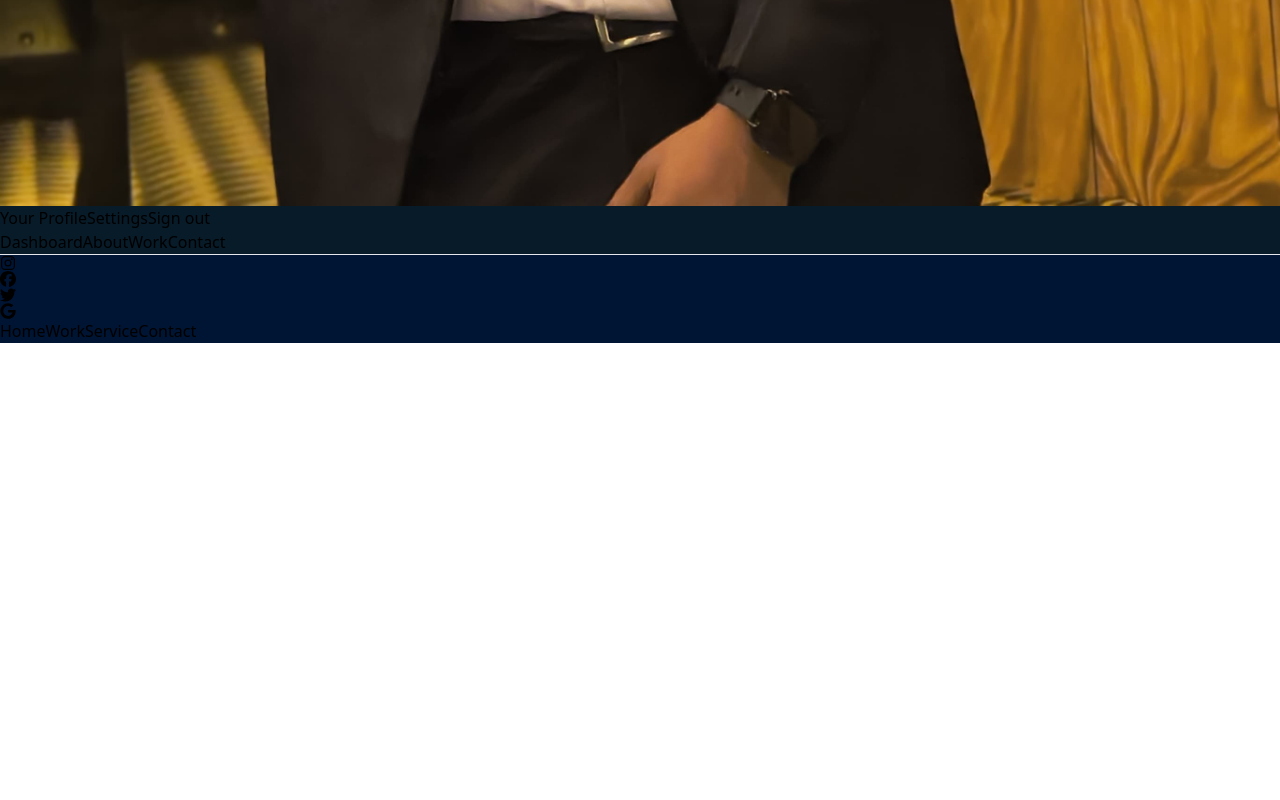
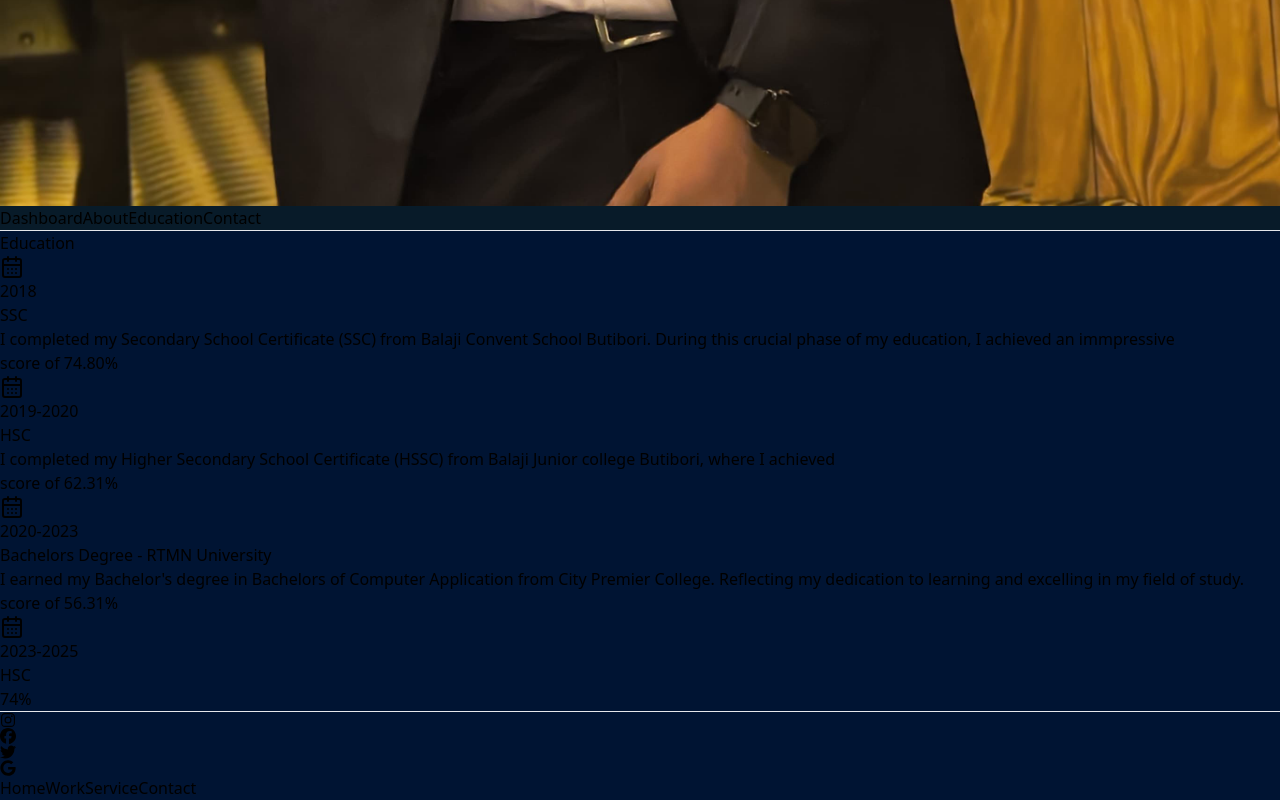
Before and after one commit to Tusharzade2002/portfolioTushar, a React (Vite) app in the folder portfolio/: page /education in a window 1280 px wide. Shown: the part 1883-2683 px from the top of the page. Before the commit the page ends 2226 px from the top, so only its background shows below. Built offline with nearby package versions, Linux system fonts and the light colour scheme.

Commit message:
update education page

```diff
--- a/portfolio/src/App.jsx
+++ b/portfolio/src/App.jsx
@@ -20,7 +20,7 @@ function App() {
         <Routes class="bg-gray-800">
           <Route path='/' element={<Dashboard/>}/>
           <Route path='/about' element={<About/>}/>
-          <Route path='/work' element={<Work/>}/>
+          <Route path='/education' element={<Work/>}/>
           <Route path='/service' element={<Service/>}/>
           <Route path='/contact' element={<Contact/>}/>
         </Routes>
--- a/portfolio/src/Layout/Footer.jsx
+++ b/portfolio/src/Layout/Footer.jsx
@@ -9,16 +9,16 @@ function Footer() {
     <div className='py-4 text-white'>
       <hr></hr>
          <div class="flex items-center justify-center pt-3">
-         <IoLogoInstagram  className='mx-4'/>
-         <FaFacebook className='mx-4'/>
-         <FaTwitter className='mx-4'/>
-         <FaGoogle className='mx-4'/>
+         <IoLogoInstagram  className='mx-4 hover:text-teal-300'/>
+         <FaFacebook className='mx-4 hover:text-teal-300'/>
+         <FaTwitter className='mx-4 hover:text-teal-300'/>
+         <FaGoogle className='mx-4 hover:text-teal-300'/>
          </div>
          <div class="flex items-center justify-center mt-4">
-            <Link to="/" className='mx-4 md:mx-6'>Home</Link>
-            <Link to="/work" className='mx-4 md:mx-6'>Work</Link>
-            <Link to="/service" className='mx-4 md:mx-6'>Service</Link>
-            <Link to="/contact" className='mx-4 md:mx-6'>Contact</Link>
+            <Link to="/" className='mx-4 md:mx-6 hover:text-teal-300'>Home</Link>
+            <Link to="/work" className='mx-4 md:mx-6 hover:text-teal-300'>Work</Link>
+            <Link to="/service" className='mx-4 md:mx-6 hover:text-teal-300'>Service</Link>
+            <Link to="/contact" className='mx-4 md:mx-6 hover:text-teal-300'>Contact</Link>
          </div>
     </div>
   )
--- a/portfolio/src/Layout/Navbar.jsx
+++ b/portfolio/src/Layout/Navbar.jsx
@@ -41,9 +41,9 @@ function Navbar() {
           </svg>
         </button>
       </div>
-      <div class="flex flex-1 items-center justify-center sm:items-stretch sm:justify-start">
+      <div class="flex flex-1 items-center justify-center sm:items-stretch sm:justify-between">
         <div class="flex shrink-0 items-center">
-          <p className='text-white font-semibold text-2xl'>T Z</p>
+          <p className='text-white font-semibold ms-10 text-2xl'>T Z</p>
          <button className='  mt-3 flex transition-transform duration-300 transform rounded-full bg-gradient-to-r from-green-400 to-blue-500 md:inline hover:scale-110 animate-slide-in-delay p-1 text-zinc-50 items-center'>
 
         </button>
@@ -52,7 +52,7 @@ function Navbar() {
           <div class="flex space-x-4 " >
             <Link to="/" class="rounded-md bg-gray-900 px-3 py-2 text-sm font-medium text-white" aria-current="page">Portfolio</Link>
             <Link to="/about" class="rounded-md px-3 py-2 text-sm font-medium text-gray-300 hover:bg-gray-700 hover:text-white">About</Link>
-            <Link to="/work" class="rounded-md px-3 py-2 text-sm font-medium text-gray-300 hover:bg-gray-700 hover:text-white">Work</Link>
+            <Link to="/education" class="rounded-md px-3 py-2 text-sm font-medium text-gray-300 hover:bg-gray-700 hover:text-white">Eduation</Link>
             <Link to="/contact" class="rounded-md px-3 py-2 text-sm font-medium text-gray-300 hover:bg-gray-700 hover:text-white">Contact</Link>
           </div>
         </div>
@@ -80,13 +80,13 @@ function Navbar() {
               From: "transform opacity-100 scale-100"
               To: "transform opacity-0 scale-95"
           --> */}
-          <div  class={` absolute right-0 z-10 mt-2 w-48 origin-top-right rounded-md bg-white py-1 ring-1 shadow-lg ring-black/5   ${isopenButton ? "block": "hidden"}`}
+          {/* <div  class={` absolute right-0 z-10 mt-2 w-48 origin-top-right rounded-md bg-white py-1 ring-1 shadow-lg ring-black/5   ${isopenButton ? "block": "hidden"}`}
                role="menu" aria-orientation="vertical" aria-labelledby="user-menu-button"
                tabindex="-1"  >
             <Link to="/profile" class="block px-4 py-2 text-sm text-gray-700" role="menuitem" tabindex="-1" id="user-menu-item-0">Your Profile</Link>
             <Link to="/setting" class="block px-4 py-2 text-sm text-gray-700" role="menuitem" tabindex="-1" id="user-menu-item-1">Settings</Link>
             <Link to="/Signout" class="block px-4 py-2 text-sm text-gray-700" role="menuitem" tabindex="-1" id="user-menu-item-2">Sign out</Link>
-          </div>
+          </div> */}
         </div>
       </div>
     </div>
@@ -98,11 +98,12 @@ function Navbar() {
       {/* <!-- Current: "bg-gray-900 text-white", Default: "text-gray-300 hover:bg-gray-700 hover:text-white" --> */}
       <Link to="/" class="block rounded-md bg-gray-900 px-3 py-2 text-base font-medium text-white" aria-current="page">Dashboard</Link>
       <Link to='/about' class="block rounded-md px-3 py-2 text-base font-medium text-gray-300 hover:bg-gray-700 hover:text-white">About</Link>
-      <Link to='/work' class="block rounded-md px-3 py-2 text-base font-medium text-gray-300 hover:bg-gray-700 hover:text-white">Work</Link>
+      <Link to='/education' class="block rounded-md px-3 py-2 text-base font-medium text-gray-300 hover:bg-gray-700 hover:text-white">Education</Link>
       <Link to="/contact" class="block rounded-md px-3 py-2 text-base font-medium text-gray-300 hover:bg-gray-700 hover:text-white">Contact</Link>
     </div>
   </div>
 </nav>
+<hr></hr>
     </motion.div>
   )
 }
--- a/portfolio/src/Pages/About.jsx
+++ b/portfolio/src/Pages/About.jsx
@@ -37,7 +37,9 @@ function About() {
                       </motion.p>
 
                    <motion.div
-
+              initial={{ y: 100, opacity: 0 }} // Start below and invisible
+              whileInView={{ y: 0, opacity: 1 }} // Animate when visible
+              transition={{ duration: 0.5, ease: "easeIn" }}
                    className='px-8 py-8 text-sm text-start md:px-[100px] md:py-10 md:text-xl'>
                    Engaging actively within the open-source community has been a profoundly fulfilling journey. I firmly embrace the value of teamwork and find it imperative to contribute to the developer community that has provided me with a wealth of insights. By consistently dedicating my efforts to open-source projects, I continuously expand my learning horizons and exchange valuable perspectives with colleagues worldwide.
 I'm always excited to connect with fellow developers, designers, and enthusiasts. Whether it's discussing new ideas, collaborating on projects, or exploring opportunities, feel free to reach out to me. Together, we can make the web a more delightful and accessible place.
--- a/portfolio/src/Pages/Dashboard.jsx
+++ b/portfolio/src/Pages/Dashboard.jsx
@@ -23,7 +23,9 @@ function Dashboard() {
        transition={{duration:1}}
     style={{ backgroundColor: "#081b29", color: "white" }}>
       <div class="flex px-5 flex-col md:flex-row md:px-[85px]  md:py-10">
-         <div>
+         < motion.div   initial={{ y: -100, opacity: 0 }} // Start above and invisible
+                            whileInView={{ y: 0, opacity: 1 }} // Animate when visible
+                            transition={{ duration: 0.5, ease: "easeIn" }}>
                  <div>
                    <p className="text-2xl my-4">Hello ,it's me</p>
                    <p className="text-5xl my-4">Tushar Zade</p>
@@ -40,7 +42,7 @@ function Dashboard() {
                   <Button/>
                    <Link className="border-2 px-2 py-2 text-teal-200 md:px-6 md:py-2 border-teal-400 rounded-full md:text-xl" to="/contact" >Let's Talk</Link>
                   </div>
-         </div>
+         </motion.div>
 
          <div className="flex md:w-[950px] md:h-[450px]">
              <img className="dev-pic" src={dev}/>
--- a/portfolio/src/Pages/Service.jsx
+++ b/portfolio/src/Pages/Service.jsx
@@ -2,8 +2,8 @@ import React from 'react'
 import { AiFillCodepenSquare } from "react-icons/ai";
 function Service() {
   return (
-    <div style={{backgroundColor:"#001433"}}>
-    <h1 class="text-center font-black text-5xl my-4">My Services</h1>
+    <div style={{backgroundColor:"#042c30"}}>
+    <h1 class="text-center font-black text-5xl py-10">Projects</h1>
     <div class=" flex flex-col sm:flex-row md:mx-5 ">
         <div class="m-3 p-2 w-50  bg-blue-950 rounded-md">
            <AiFillCodepenSquare size={60} class="text-purple-800 bg-transparent"/>
--- a/portfolio/src/Pages/Work.jsx
+++ b/portfolio/src/Pages/Work.jsx
@@ -1,34 +1,55 @@
 import React from 'react'
-import imgs from '../assets/pexels-fauxels-3184418.jpg'
-import img1 from '../assets/pexels-helenalopes-711009.jpg'
-import img3 from '../assets/pexels-divinetechygirl-1181400.jpg'
+import { CalendarDays } from 'lucide-react'
+import './work.css'
+import { motion } from 'framer-motion'
 function Work() {
   return (
 
 
-     <div style={{backgroundColor:"#001433"}}>
-        <h1 class="text-center font-black text-5xl py-5 text-teal-300">Education</h1>
-                <div class="flex flex-col md:flex-row md:mx-10 ">
-                       <div class="bg-gray-800 m-4 rounded-md transition delay-150 duration-300 ease-in-out hover:-translate-y-1 hover:scale-105">
-                             <img class=" "  src={imgs} alt="..."/>
-                             <span class="m-5 text-xl font-medium ">Study Website</span>
-                             <p class="p-3">Lorem ipsum dolor sit amet consectetur adipisicing elit. Enim minus minima velit. Eligendi harum debitis, laudantium illo optio repudiandae minus magnam. Neque pariatur beatae, fugit reprehenderit obcaecati at commodi sint.</p>
-                             <div class="ms-5 my-5 w-40  text-center text-rose-300 border-2 border-rose-400 rounded-xl  hover:text-rose-400">View Projects</div>
-                       </div>
-                       <div class="bg-gray-800 m-4 rounded-md transition delay-150 duration-300 ease-in-out hover:-translate-y-1 hover:scale-105">
-                             <img  className="h-160" src={img1} alt="..."/>
-                             <span class="m-5 text-xl font-medium ">Study Website</span>
-                             <p class="p-3">Lorem ipsum dolor sit amet consectetur adipisicing elit. Enim minus minima velit. Eligendi harum debitis, laudantium illo optio repudiandae minus magnam. Neque pariatur beatae, fugit reprehenderit obcaecati at commodi sint.</p>
-                             <div class="ms-5 my-5 w-40  text-center text-rose-300 border-2 border-rose-400 rounded-xl  hover:text-rose-400">View Projects</div>
-                       </div>
-                       <div class="bg-gray-800 m-4 rounded-md transition delay-150 duration-300 ease-in-out hover:-translate-y-1 hover:scale-105
-                       ">
-                             <img src={img3} alt="..."/>
-                             <span class="m-5 text-xl font-medium ">Study Website</span>
-                             <p class="p-3">Lorem ipsum dolor sit amet consectetur adipisicing elit. Enim minus minima velit. Eligendi harum debitis, laudantium illo optio repudiandae minus magnam. Neque pariatur beatae, fugit reprehenderit obcaecati at commodi sint.</p>
-                             <div class="ms-5 my-5 w-40  text-center text-rose-300 border-2 border-rose-400 rounded-xl hover:text-rose-400">View Projects</div>
-                       </div>
+     <div style={{backgroundColor:"#001433"}} className='py-10'>
+        <motion.h1
+
+           class="text-center text-5xl  text-white py-6 ">Education
+        </motion.h1>
+            <motion.div
+
+            className='flex  justify-center flex-wrap max-w-210'>
+                <div className=' content w-[500px] text-white p-5 m-7 '>
+                  <div className='flex text-teal-300'>
+                         <CalendarDays />
+                         <p className='ms-3'>2018</p>
+                  </div>
+                      <p className='text-2xl my-5'>SSC</p>
+                      <p className='text-xl'>I completed my Secondary School Certificate (SSC) from Balaji Convent School Butibori. During this crucial phase of my education, I achieved an immpressive <p className=' inline text-teal-300'>score of 74.80% </p> </p>
                 </div>
+
+                <div className=' w-[500px] text-white p-5 m-7 '>
+                <div className='flex  text-teal-300'>
+                         <CalendarDays />
+                         <p className='ms-3'>2019-2020</p>
+                  </div>
+                      <p className='text-2xl my-5'>HSC</p>
+                      <p className='text-xl'>I completed my Higher Secondary School Certificate (HSSC) from Balaji Junior college Butibori, where I achieved <p className=' inline text-teal-300'> score of 62.31% </p></p>
+                </div>
+
+                <div className=' w-[500px] text-white  p-5 m-7 '>
+                  <div className='flex  text-teal-300'>
+                         <CalendarDays />
+                         <p className='ms-3'>2020-2023</p>
+                  </div>
+                      <p className='text-2xl my-5'>Bachelors Degree - RTMN University</p>
+                      <p className='text-xl'>I earned my Bachelor's degree in Bachelors of Computer Application from City Premier College. Reflecting my dedication to learning and excelling in my field of study.<p className=' inline text-teal-300'> score of 56.31% </p></p>
+                </div>
+
+                <div className=' w-[500px] text-white  p-5 m-7'>
+                    <div className='flex  text-teal-300'>
+                         <CalendarDays />
+                         <p className='ms-3'>2023-2025</p>
+                    </div>
+                      <p className='text-2xl my-5'>HSC</p>
+                      <p className='text-xl'>74%</p>
+                </div>
+           </motion.div>
     </div>
 
   )
--- /dev/null
+++ b/portfolio/src/Pages/work.css
@@ -0,0 +1,15 @@
+.content::after{
+    content: '';
+    position: absolute;
+    top: 0;
+    left: 0;
+    width: 0;
+    height: 100%;
+    background: red;
+    z-index: -1;
+    transition: .5s;
+  }
+
+ .content:hover::before{
+    width: 100%;
+  }
```
